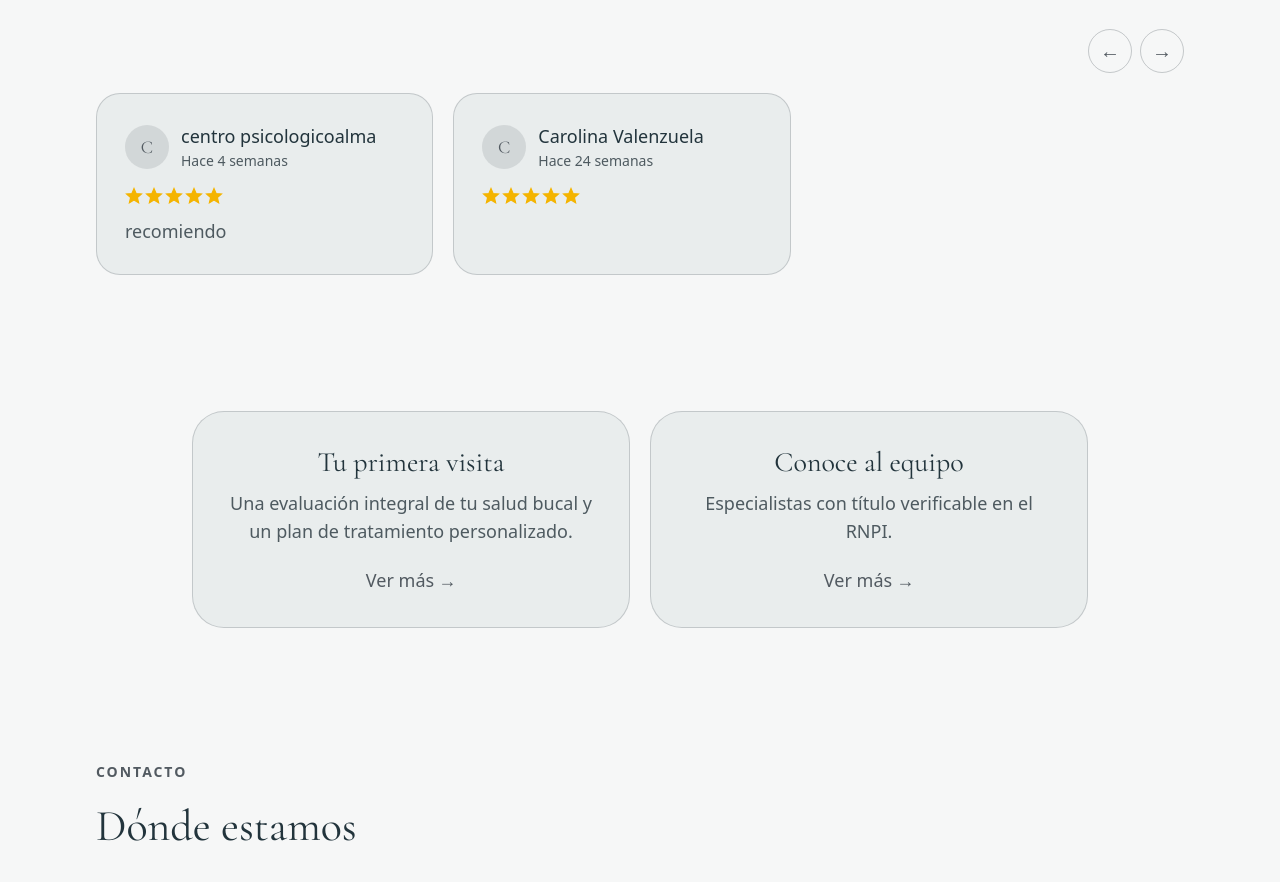
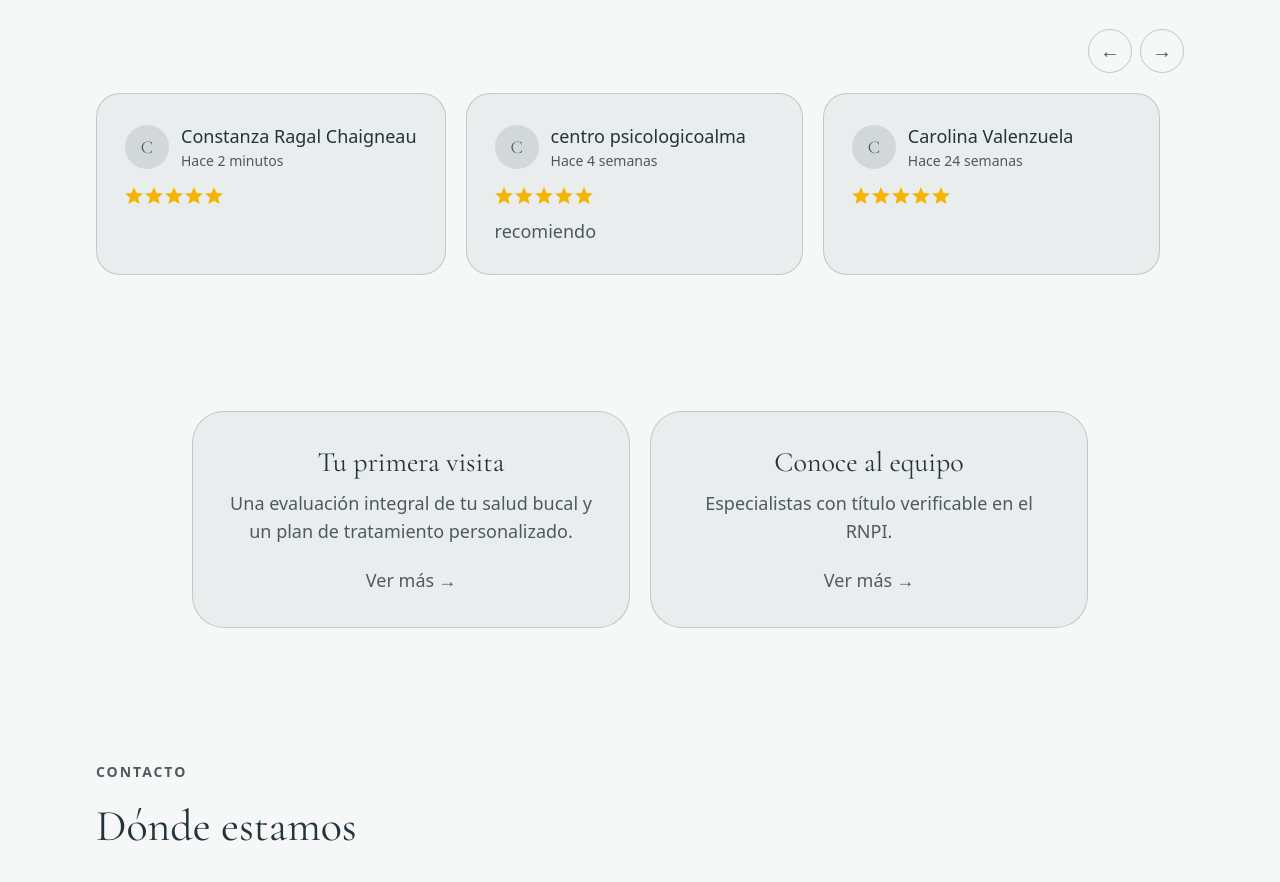
Before and after one commit to carolinaisav/pagina-vitasab, a Next.js app: page / in a window 1280 px wide. Shown: the part 3080-3962 px from the top of the page. Built offline with nearby package versions, Linux system fonts and the light colour scheme; no server answers; grey boxes are pictures that could not be loaded.

Commit message:
Resenas: agregar tercera resena de Google (Constanza Ragal Chaigneau, 5 estrellas)
Co-Authored-By: Claude Opus 4.8 <noreply@anthropic.com>

```diff
--- a/src/app/page.tsx
+++ b/src/app/page.tsx
@@ -46,6 +46,7 @@ const STATS: readonly { readonly value: string; readonly label: string }[] = [
 
 // Reseñas de Google (Caro las va agregando a medida que llegan, 2026-08-11).
 const REVIEWS: readonly Review[] = [
+  { author: "Constanza Ragal Chaigneau", rating: 5, time: "Hace 2 minutos" },
   { author: "centro psicologicoalma", rating: 5, time: "Hace 4 semanas", text: "recomiendo" },
   { author: "Carolina Valenzuela", rating: 5, time: "Hace 24 semanas" },
 ];
```
